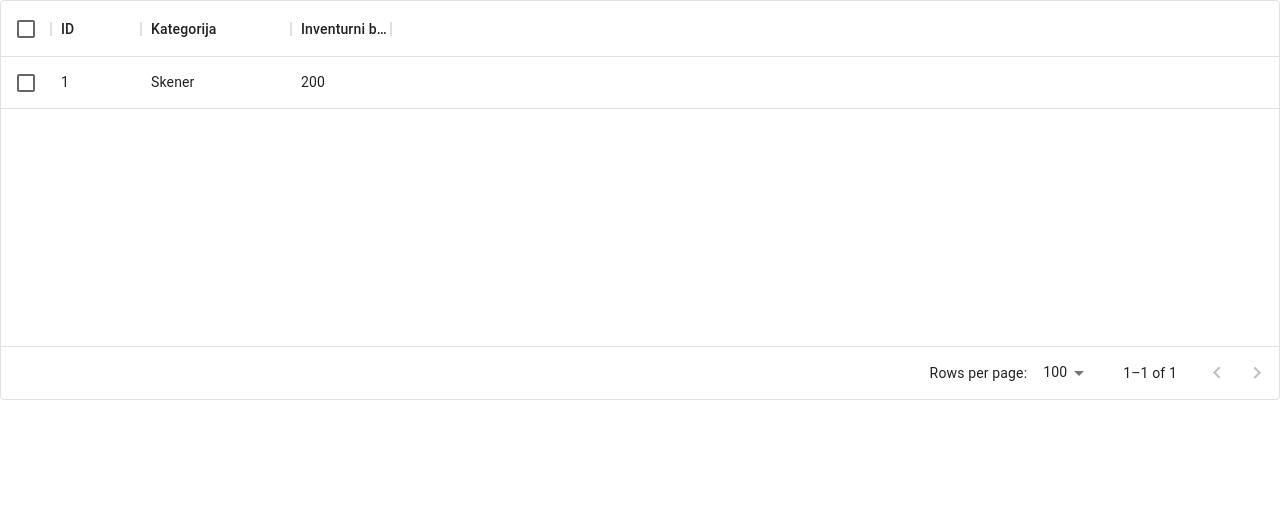
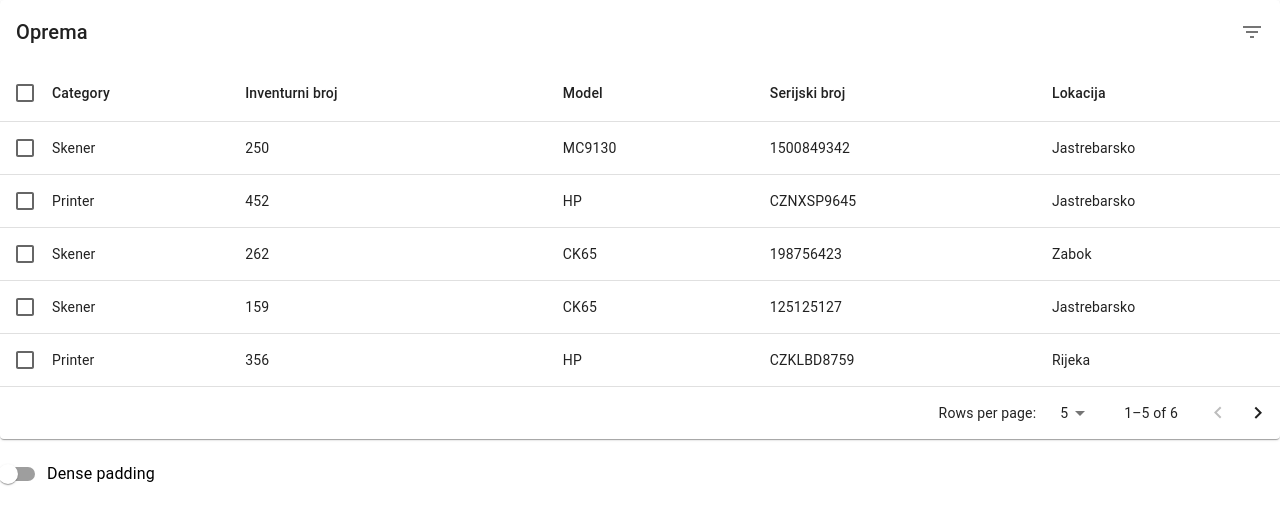
Before and after one commit to NicKyeaa/inventoryman, a React (Create React App) app: page / in a window 1280 px wide. Shown: the top 524 px of the page. Built offline with nearby package versions, Linux system fonts and the light colour scheme.

Commit message:
Ready for adding filters, pagination and sort

```diff
--- a/src/App.js
+++ b/src/App.js
@@ -1,11 +1,11 @@
-// import Grid from './Components/Grid';
-import InvGrid from './Components/InvGrid';
+import Grid from './Components/Grid';
+// import InvGrid from './Components/InvGrid';
 
 function App() {
   return (
     <div className="App">
-      {/* <Grid /> */}
-      <InvGrid />
+      <Grid />
+      {/* <InvGrid /> */}
     </div>
   );
 }
```
